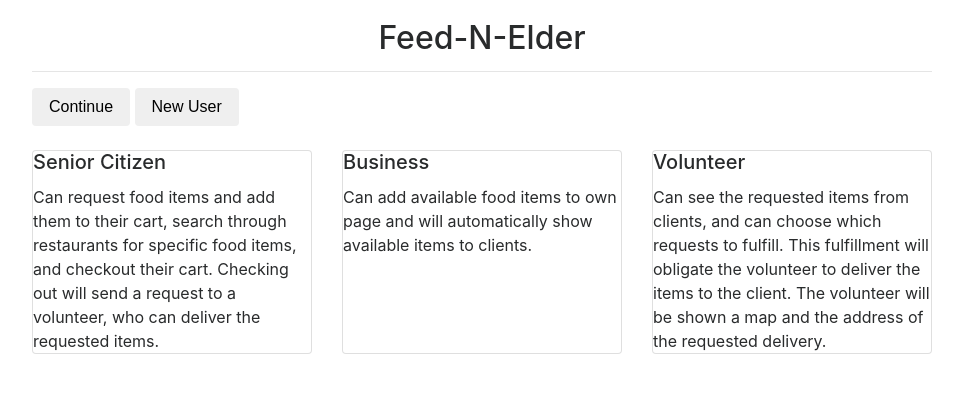
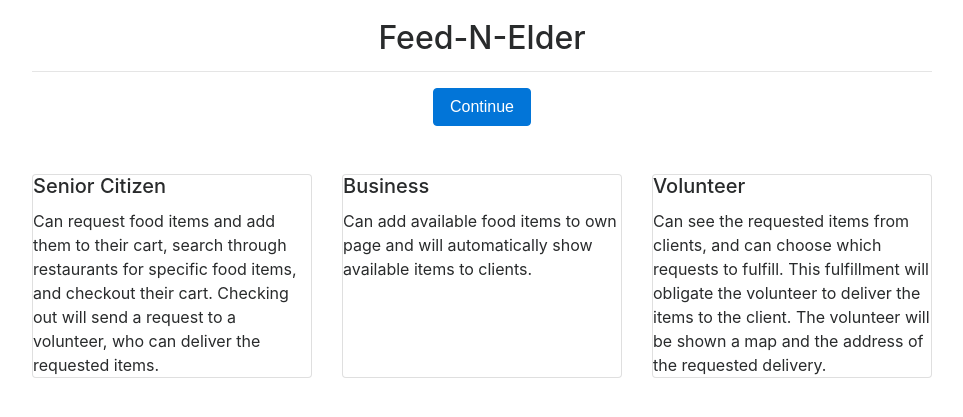
Before and after one commit to karagenit/civic-hack-2018, a Django app: page / in a window 1280 px wide. Shown: the top 417 px of the page, without its empty margins (158-1121 px from the left). Run offline with Django 3.2, Linux system fonts and the light colour scheme; some libraries are stand-ins or nearby versions.

Commit message:
index changes

```diff
--- a/resources/templates/accounts/login.html
+++ b/resources/templates/accounts/login.html
@@ -4,7 +4,6 @@
 {% block content %}
   <link href="/static/css/login.css" rel="stylesheet" type="text/css">
   <div class="login">
-    <img class="img-fluid" src="/static/img/logos.ico/WithText.jpg" alt="Sapphire Logo">
     <form method="post">
       {% csrf_token %}
       {{ form.as_p }}
--- a/resources/templates/index.html
+++ b/resources/templates/index.html
@@ -21,19 +21,17 @@
   <body>
     <h1><b><h2 align="center"> Feed-N-Elder</h2></b></h1><hr>
     <object align="top">
+    <div class="text-center">
       {% if request.user.is_authenticated %}
       <a href="/">
-      <button type="button" class="btn btn-light">Continue</button>
+        <button type="button" class="btn btn-primary">Continue</button>
       </a>
       {% else %}
       <a href="/login">
-      <button type="button" class="btn btn-light">Continue</button>
+        <button type="button" class="btn btn-primary">Continue</button>
       </a>
       {% endif %}
-
-    <a href="/accounts/signupuser"; align="right">
-    <button type="button" class="btn btn-light" style="float: center;">New User</button>
-  </a>
+    </div>
 
 
   <br>
```
Lines whose indentation alone changed are shown as unchanged.
